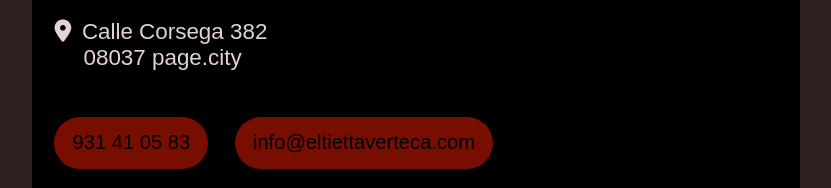
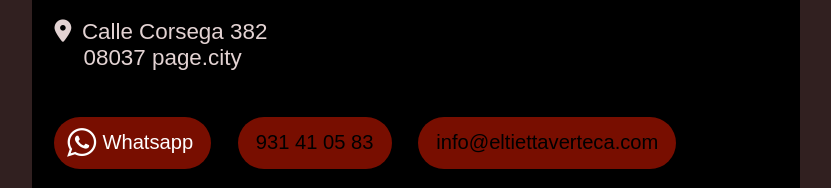
Before and after one commit to johnboris0414/SEO-Friendly, a website: page index.html in a window 1280 px wide. Shown: the part 986-1174 px from the top of the page, without its empty margins (224-1055 px from the left). Drawn offline with Linux system fonts and the light colour scheme; files whose address does not match are found by name.

Commit message:
feat : add whatsapp contact button

```diff
--- a/index.html
+++ b/index.html
@@ -228,6 +228,16 @@
       margin-bottom: 1em
     }
 
+    a.button.whatsapp {
+      /* background-color: #25D366;*/
+      color: white;
+      background-image: url(../docs/assets/img/whatsapp-128.png);
+      background-position: 5px center;
+      background-size: 32px;
+      background-repeat: no-repeat;
+      padding-left: 40px;
+    }
+
     #map {
       height: 30vw
     }
@@ -242,7 +252,8 @@
     }
 
     #address .call,
-    #address .mail {
+    #address .mail,
+    #address .whatsapp {
       margin-top: 1em;
       margin-right: 1em;
     }
@@ -360,6 +371,14 @@
       section h2 {
         padding-top: 3em
       }
+
+      a.button.whatsapp {
+
+        background-position: 12px center;
+        padding-left: 48px;
+      }
+
+
     }
 
     @media all and (max-width:360px) {
@@ -424,7 +443,11 @@
         <i class="fas fa-map-marker-alt"></i> Calle Corsega 382
         <span class="address-line">08037 <span data-t>page.city</span></span>
 
-        <br /><a aria-label-t="page.call-alt-text" class="button call" href="tel:+34931410583" data-attr-t>931 41 05
+        <br />
+        <a aria-label-t="page.call-alt-text" class="button whatsapp"
+          href="https://api.whatsapp.com/send/?phone=0034931410583" data-attr-t>Whatsapp</a>
+
+        <a aria-label-t="page.call-alt-text" class="button call" href="tel:+34931410583" data-attr-t>931 41 05
           83</a> <a aria-label-t="page.email-alt-text" class="button mail" target="_blank" rel="noopener"
           href="mailto:info@eltiettaverteca.com" data-attr-t>info@eltiettaverteca.com</a>
         <br />
```
